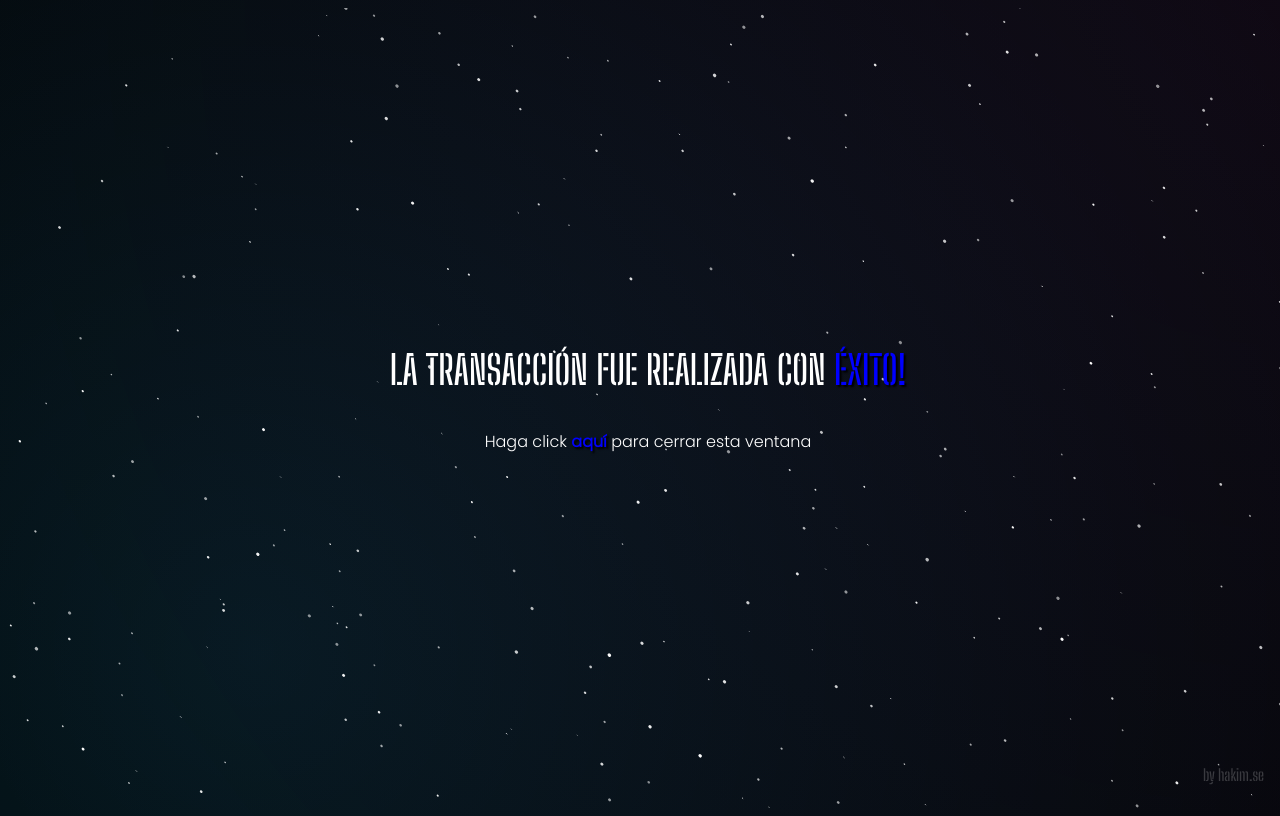
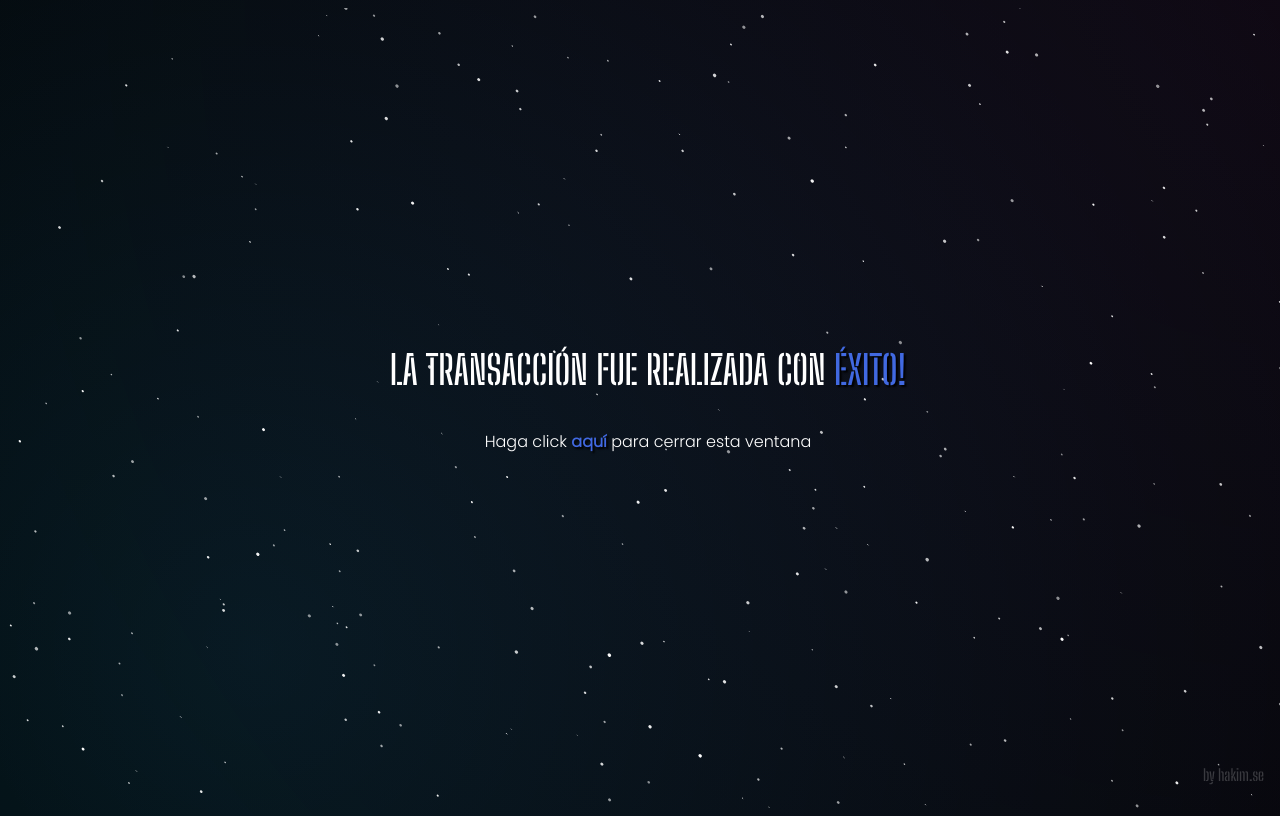
Before and after one commit to chunfer/techworksgtdemo, a plain HTML site: page success.html in a window 1280 px wide. Drawn offline with nearby package versions, Linux system fonts and the light colour scheme; animation ran at ten frames a second.

Commit message:
Updating blue

```diff
--- a/css/success.css
+++ b/css/success.css
@@ -39,7 +39,7 @@ canvas {
     position: relative;
     z-index: 1;
     font-weight: bold;
-    color: blue;
+    color: royalblue;
     text-shadow: 2px 2px 2px black;
 }
 
```
